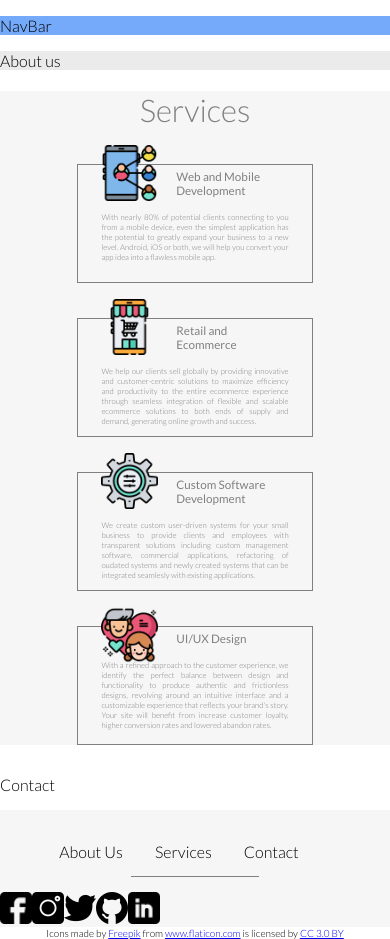
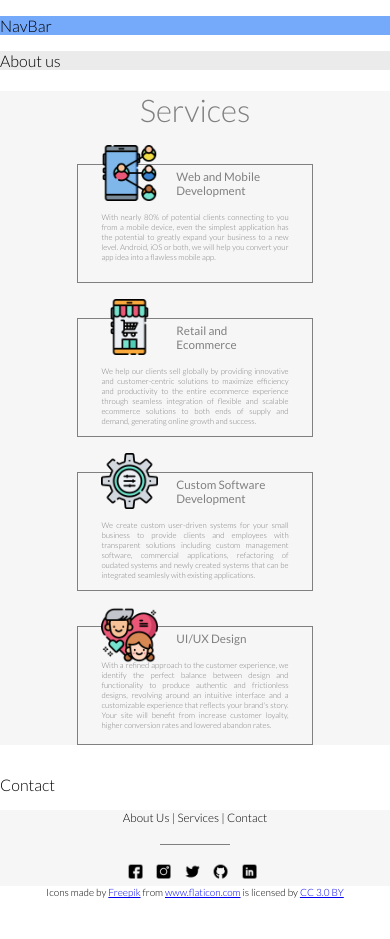
Before and after one commit to vydrio/web-site-two, a React (Create React App) app: page / in a window 390 px wide. After the commit the page ends 898 px from the top, so only its background shows below. Built offline with nearby package versions, Linux system fonts and the light colour scheme.

Commit message:
fully responsive footer

```diff
--- a/src/containers/Footer.js
+++ b/src/containers/Footer.js
@@ -12,9 +12,7 @@ class Footer extends Component {
         return (
             <div className={classes.Main}>
                 <div  className={classes.Footer}Footer>
-                    <div className={classes.Test}>About Us</div>
-                    <div className={classes.Test}>Services</div>
-                    <div className={classes.Test}>Contact</div>
+                    <div>About Us | Services | Contact</div>
                 </div>
                 <div className={classes.Line}></div>
                 <div className={classes.Icons}>
--- a/src/containers/Footer.module.css
+++ b/src/containers/Footer.module.css
@@ -1,18 +1,35 @@
 .Main {
 	background-color: #f7f6f6;
+	text-align:center;
 }
-
 .Footer {
 	display: flex;
 	justify-content: center;
+	margin-bottom: 20px;
+	font-size: 2vw;
 }
-
 .Test {
 	margin: 32px 32px 0 0;
 }
-
 .Line{
 	border-bottom: 1px solid grey;
-	width: 128px;
+	width: 12vw;
 	margin: 15px auto;
 }
+.Main img{
+	margin: 10px;
+	max-width: 2.5vw;
+}
+@media(max-width: 600px){
+	.Main img{
+			max-width: 6vw;
+			transform: scale(0.6);
+			margin: 0 5px 0 0px;
+	}
+	.Footer{
+			font-size: 3vw;
+	}
+	.Line{
+			width: 18vw;
+	}
+}
```
